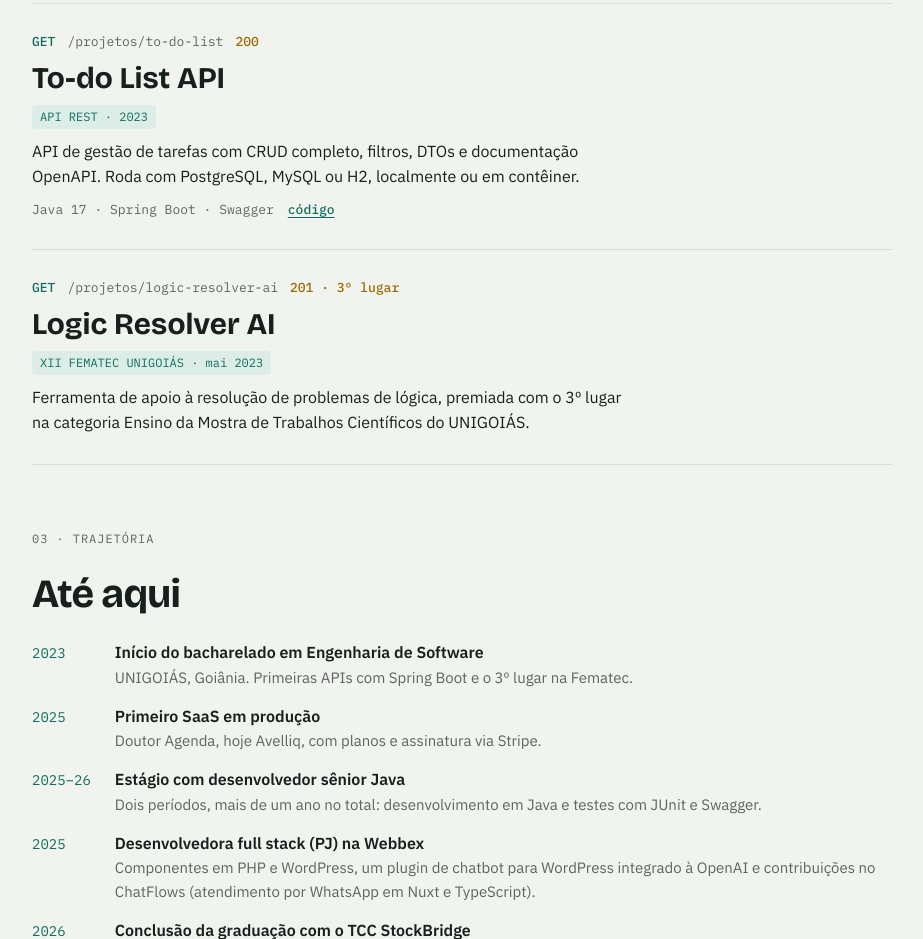
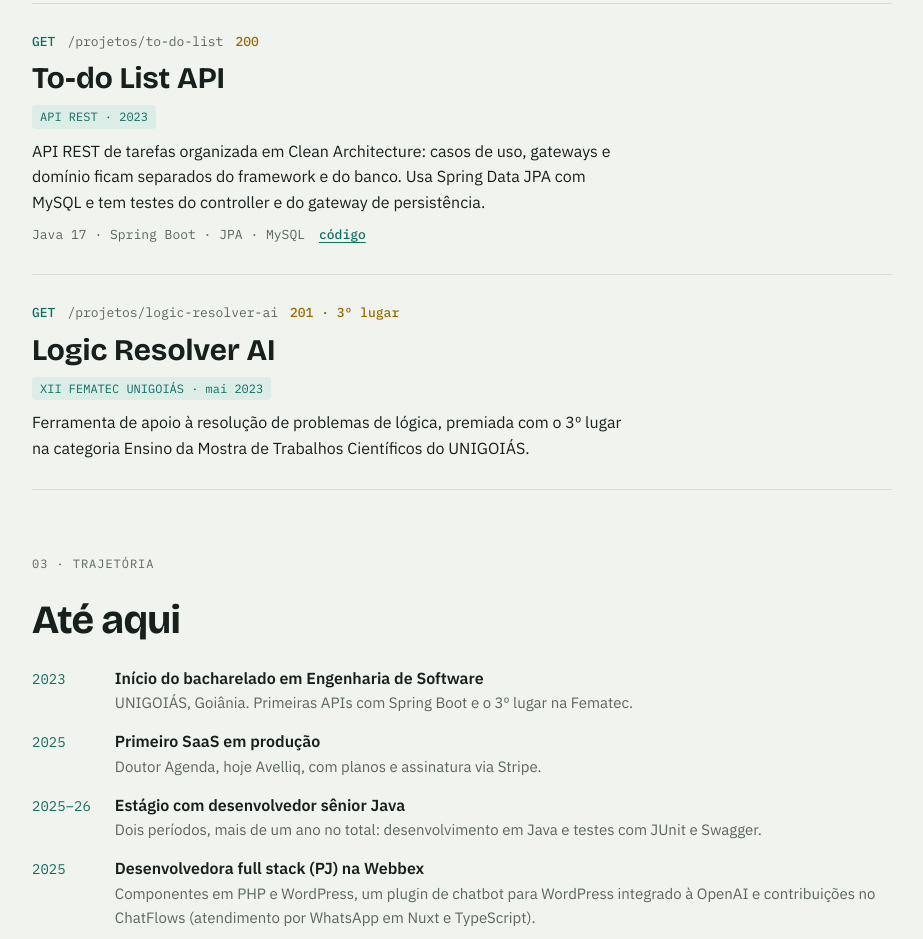
Before and after one commit to juravellar/meu-portifolio, a plain HTML site: page index.html in a window 1280 px wide. Shown: the part 2658-3597 px from the top of the page, without its empty margins (178-1101 px from the left). Drawn offline with nearby package versions, Linux system fonts and the light colour scheme.

Commit message:
Revise To-do List API project description
Updated project description for To-do List API to reflect Clean Architecture and testing details.

```diff
--- a/index.html
+++ b/index.html
@@ -155,8 +155,8 @@ footer{font-family:var(--mono);font-size:12px;color:var(--muted)}
         <div class="req"><span class="verb">GET</span><span>/projetos/to-do-list</span><span class="code">200</span></div>
         <h3>To-do List API</h3>
         <span class="badge">API REST · 2023</span>
-        <p>API de gestão de tarefas com CRUD completo, filtros, DTOs e documentação OpenAPI. Roda com PostgreSQL, MySQL ou H2, localmente ou em contêiner.</p>
-        <div class="meta"><span>Java 17 · Spring Boot · Swagger</span><a href="https://github.com/juravellar/to-do-list">código</a></div>
+        <p>API REST de tarefas organizada em Clean Architecture: casos de uso, gateways e domínio ficam separados do framework e do banco. Usa Spring Data JPA com MySQL e tem testes do controller e do gateway de persistência.</p>
+        <div class="meta"><span>Java 17 · Spring Boot · JPA · MySQL</span><a href="https://github.com/juravellar/to-do-list">código</a></div>
       </article>
 
       <article class="proj">
```
